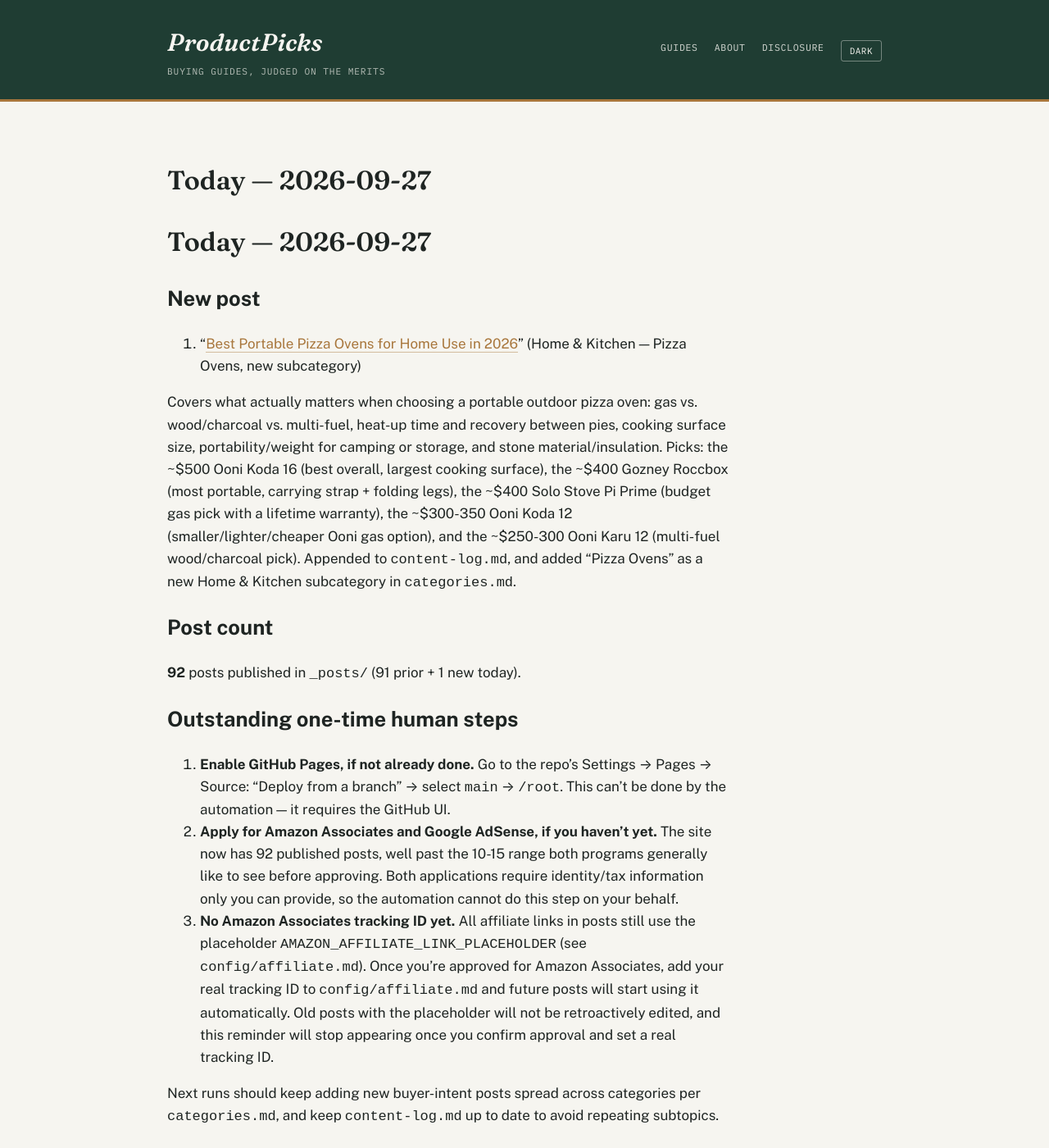
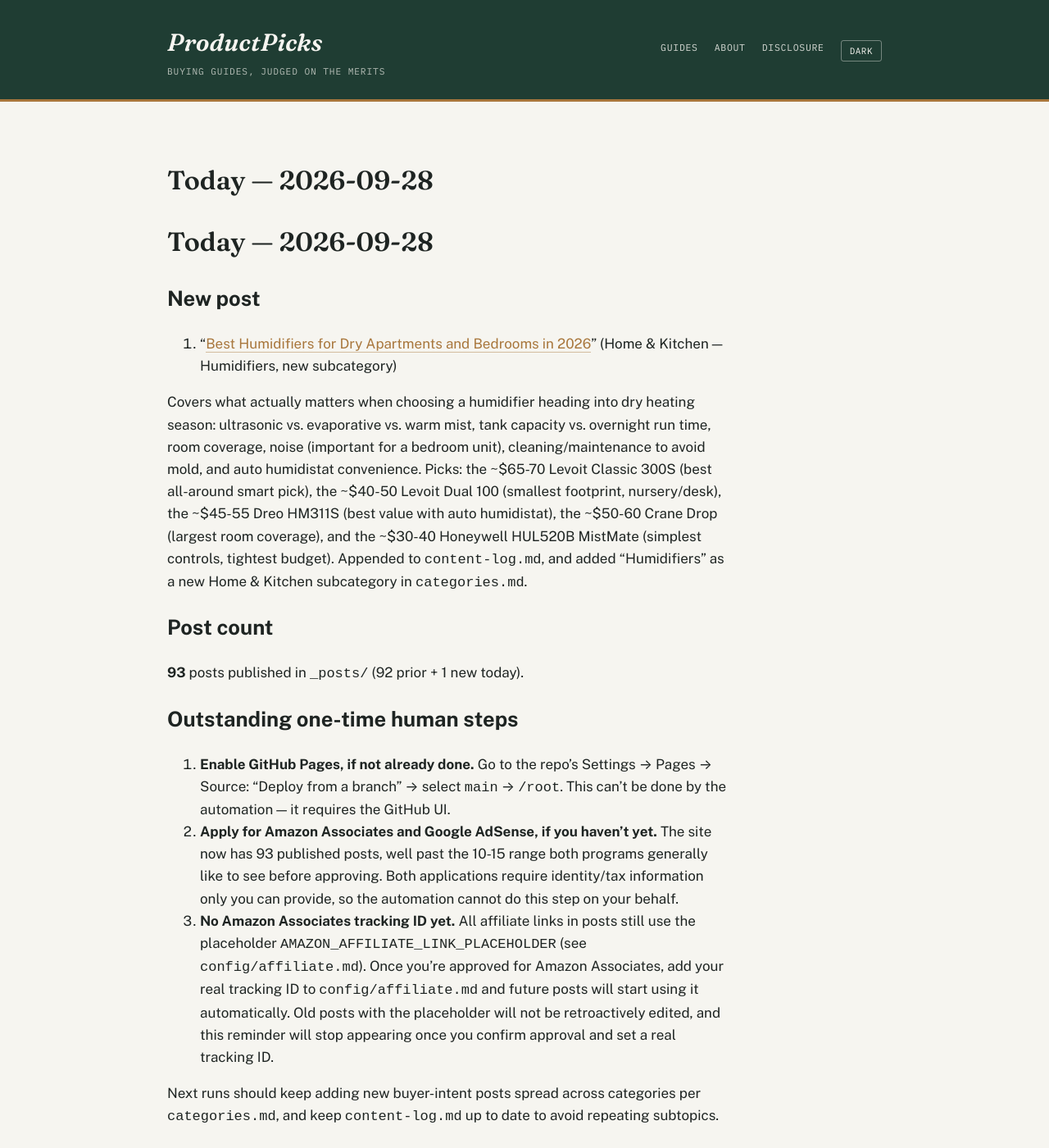
Before and after one commit to ajith198/ProductPicks, a Jekyll site: the page built from today.md, in a window 1280 px wide and 1400 px high. Shown: the whole window at 82% size. Built offline with Jekyll 4.4.1, drawn with Linux system fonts in a browser that asks for light colours; our own code applies the rules of GitHub Pages for plain Markdown files.

Commit message:
daily: 2026-09-28 new post + log update
Co-Authored-By: Claude Sonnet 5 <noreply@anthropic.com>
Claude-Session: https://claude.ai/code/session_01BXdpzr88KohhfSJo71jp2P

```diff
--- a/categories.md
+++ b/categories.md
@@ -1,6 +1,6 @@
 # Categories & expansion strategy
 
-**Status: multi-category, as of 2026-07-12. Updated 2026-09-27.** ProductPicks started as a pickleball-only site (see `niche.md` for that original research). This file governs the site now that it has expanded into multiple product verticals, and is the doc future automated/daily runs should consult when choosing what to write next.
+**Status: multi-category, as of 2026-07-12. Updated 2026-09-28.** ProductPicks started as a pickleball-only site (see `niche.md` for that original research). This file governs the site now that it has expanded into multiple product verticals, and is the doc future automated/daily runs should consult when choosing what to write next.
 
 ## Front matter taxonomy
 
@@ -20,7 +20,7 @@ These two fields drive the Category / Type / Year filters in the search bar on t
 | Category | Subcategories covered so far |
 |---|---|
 | Sports | Pickleball, Soccer, Tennis, Cycling, Running, Yoga, Golf, Basketball, Badminton, Swimming, Baseball, Fitness, Volleyball, Climbing, Table Tennis, Boxing, Football, Disc Golf |
-| Home & Kitchen | Coffee Makers, Electric Kettles, Blenders, Air Fryers, Toaster Ovens, Rice Cookers, Stand Mixers, Robot Vacuums, Espresso Machines, Pressure Cookers, Food Processors, Knife Sets, Cast Iron Skillets, Dutch Ovens, Coffee Grinders, Water Filter Pitchers, Cordless Stick Vacuums, Vacuum Sealers, Slow Cookers, Meat Thermometers, Indoor Grills, French Press, Sous Vide Machines, Immersion Blenders, Waffle Makers, Bread Makers, Electric Griddles, Juicers, Air Purifiers, Toasters, Space Heaters, Pizza Ovens |
+| Home & Kitchen | Coffee Makers, Electric Kettles, Blenders, Air Fryers, Toaster Ovens, Rice Cookers, Stand Mixers, Robot Vacuums, Espresso Machines, Pressure Cookers, Food Processors, Knife Sets, Cast Iron Skillets, Dutch Ovens, Coffee Grinders, Water Filter Pitchers, Cordless Stick Vacuums, Vacuum Sealers, Slow Cookers, Meat Thermometers, Indoor Grills, French Press, Sous Vide Machines, Immersion Blenders, Waffle Makers, Bread Makers, Electric Griddles, Juicers, Air Purifiers, Toasters, Space Heaters, Pizza Ovens, Humidifiers |
 | Outdoor & Recreation | Camping Tents, Sleeping Bags, Headlamps, Hiking Boots, Camp Stoves, Water Filters, Trekking Poles, Coolers, Backpacking Backpacks, Camp Chairs, Camping Lanterns, Fishing, Rain Jackets, Binoculars, Paddleboards, Kayaks, Life Jackets (PFDs), Hydration Packs, Sleeping Pads, Hammocks, Daypacks, Water Bottles, Multi-Tools, Camping Cots, Portable Power Stations |
 
 New subcategories can be added freely within an existing category. New top-level categories should only be added when there's a genuine cluster of buyer-intent content planned for it (not a one-off post) — keep the category list short enough that the dropdown filter stays useful.
--- a/today.md
+++ b/today.md
@@ -1,19 +1,19 @@
-# Today — 2026-09-27
+# Today — 2026-09-28
 
 ## New post
 
-1. "[Best Portable Pizza Ovens for Home Use in 2026](/pizza-ovens/buying-guides/best-portable-pizza-ovens-for-home-use/)" (Home & Kitchen — Pizza Ovens, new subcategory)
+1. "[Best Humidifiers for Dry Apartments and Bedrooms in 2026](/humidifiers/buying-guides/best-humidifiers-for-dry-apartments-and-bedrooms/)" (Home & Kitchen — Humidifiers, new subcategory)
 
-Covers what actually matters when choosing a portable outdoor pizza oven: gas vs. wood/charcoal vs. multi-fuel, heat-up time and recovery between pies, cooking surface size, portability/weight for camping or storage, and stone material/insulation. Picks: the ~$500 Ooni Koda 16 (best overall, largest cooking surface), the ~$400 Gozney Roccbox (most portable, carrying strap + folding legs), the ~$400 Solo Stove Pi Prime (budget gas pick with a lifetime warranty), the ~$300-350 Ooni Koda 12 (smaller/lighter/cheaper Ooni gas option), and the ~$250-300 Ooni Karu 12 (multi-fuel wood/charcoal pick). Appended to `content-log.md`, and added "Pizza Ovens" as a new Home & Kitchen subcategory in `categories.md`.
+Covers what actually matters when choosing a humidifier heading into dry heating season: ultrasonic vs. evaporative vs. warm mist, tank capacity vs. overnight run time, room coverage, noise (important for a bedroom unit), cleaning/maintenance to avoid mold, and auto humidistat convenience. Picks: the ~$65-70 Levoit Classic 300S (best all-around smart pick), the ~$40-50 Levoit Dual 100 (smallest footprint, nursery/desk), the ~$45-55 Dreo HM311S (best value with auto humidistat), the ~$50-60 Crane Drop (largest room coverage), and the ~$30-40 Honeywell HUL520B MistMate (simplest controls, tightest budget). Appended to `content-log.md`, and added "Humidifiers" as a new Home & Kitchen subcategory in `categories.md`.
 
 ## Post count
 
-**92** posts published in `_posts/` (91 prior + 1 new today).
+**93** posts published in `_posts/` (92 prior + 1 new today).
 
 ## Outstanding one-time human steps
 
 1. **Enable GitHub Pages, if not already done.** Go to the repo's Settings → Pages → Source: "Deploy from a branch" → select `main` → `/root`. This can't be done by the automation — it requires the GitHub UI.
-2. **Apply for Amazon Associates and Google AdSense, if you haven't yet.** The site now has 92 published posts, well past the 10-15 range both programs generally like to see before approving. Both applications require identity/tax information only you can provide, so the automation cannot do this step on your behalf.
+2. **Apply for Amazon Associates and Google AdSense, if you haven't yet.** The site now has 93 published posts, well past the 10-15 range both programs generally like to see before approving. Both applications require identity/tax information only you can provide, so the automation cannot do this step on your behalf.
 3. **No Amazon Associates tracking ID yet.** All affiliate links in posts still use the placeholder `AMAZON_AFFILIATE_LINK_PLACEHOLDER` (see `config/affiliate.md`). Once you're approved for Amazon Associates, add your real tracking ID to `config/affiliate.md` and future posts will start using it automatically. Old posts with the placeholder will not be retroactively edited, and this reminder will stop appearing once you confirm approval and set a real tracking ID.
 
 Next runs should keep adding new buyer-intent posts spread across categories per `categories.md`, and keep `content-log.md` up to date to avoid repeating subtopics.
```
Also changed, not shown: TODAY.md (+1 -1 lines), _posts/2026-09-28-best-humidifiers-for-dry-apartments-and-bedrooms.md (added, +58 -0 lines), content-log.md (+1 -0 lines).
